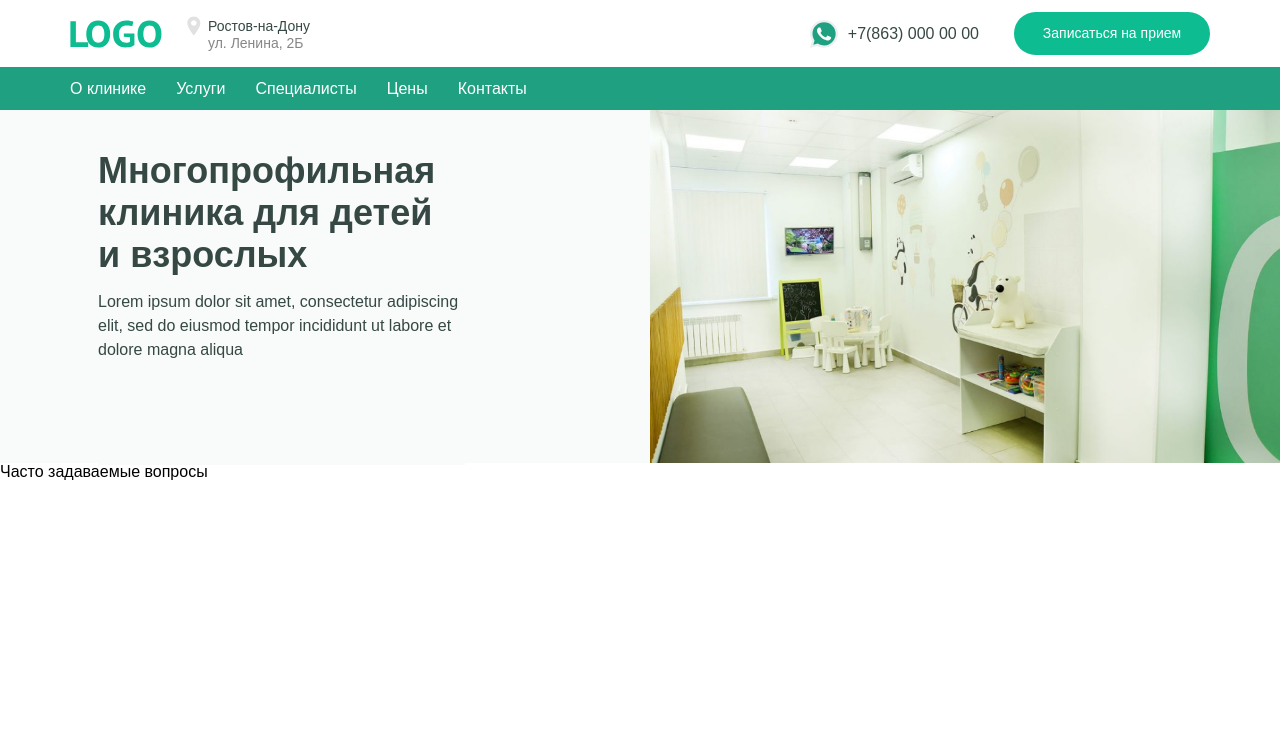
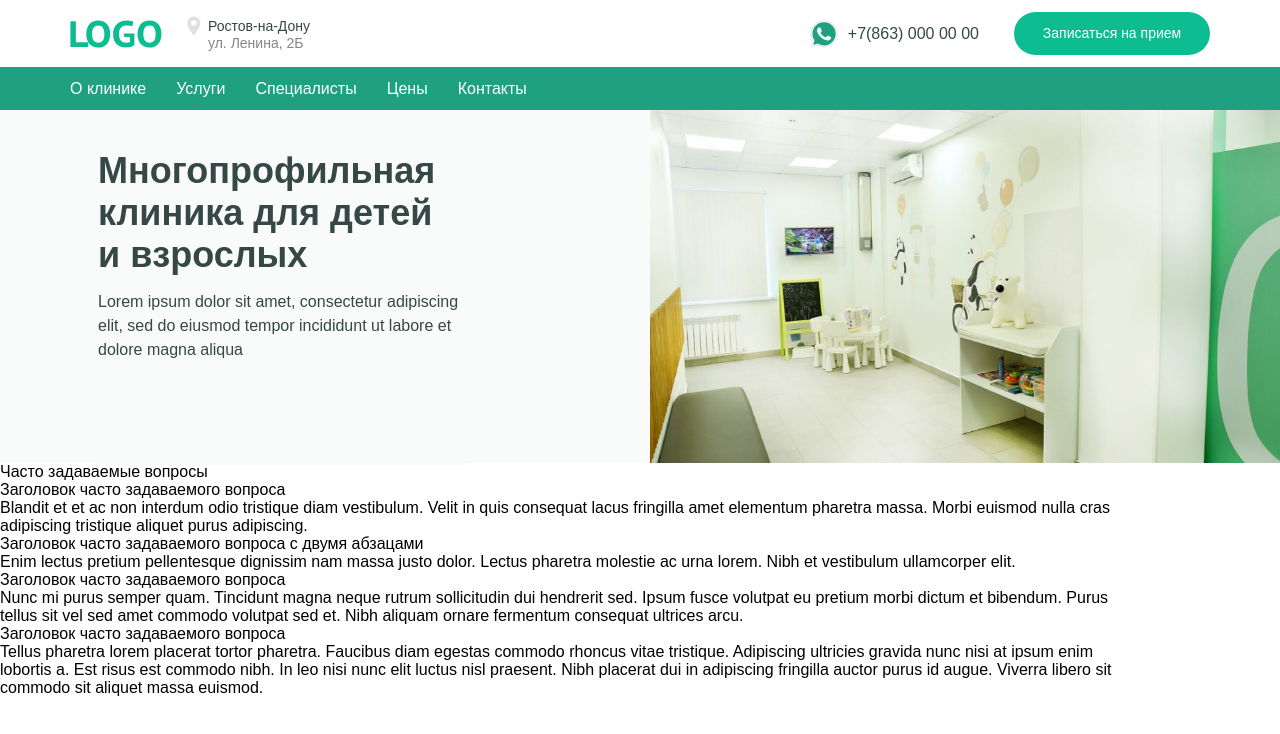
Before and after one commit to AntonTenS/Project-Clinic-React, a React app: page / in a window 1280 px wide. Shown: the top 734 px of the page. Built offline with nearby package versions, Linux system fonts and the light colour scheme; the HTML template or start-up script is replaced by a standard one.

Commit message:
add counter faq

```diff
--- a/src/components/faq.jsx
+++ b/src/components/faq.jsx
@@ -8,15 +8,22 @@ function Faq() {
   // const [count, Setcount] = useState(Object.keys(get.faq.faqs).length);
   //const length = Object.keys({ get }).length;
   //const [count, Setcount] = useState(length);
+
   if (!get) {
     return <div>Загрузка текста...</div>;
   }
+  const count = get.faq.faqs;
+
   return (
     <div className={style.conteiner}>
       <div className={style.flex}>
-        <div className={style.block}>
-          <p className={style.title}>{get.faq.title}</p>
-        </div>
+        <p className={style.title}>{get.faq.title}</p>
+        {Object.keys(count).map((key, index) => (
+          <div className={style.block} key={index}>
+            <p className={style.title}>{count[key].question}</p>
+            <p className={style.title}>{count[key].answer}</p>
+          </div>
+        ))}
       </div>
     </div>
   );
--- a/src/components/text.json
+++ b/src/components/text.json
@@ -19,19 +19,19 @@
   "faq": {
     "title": "Часто задаваемые вопросы",
     "faqs": {
-      "1": {
+      "ob1": {
         "question": "Заголовок часто задаваемого вопроса",
         "answer": "Blandit et et ac non interdum odio tristique diam vestibulum. Velit in quis consequat lacus fringilla amet elementum pharetra massa. Morbi euismod nulla cras adipiscing tristique aliquet purus adipiscing. "
       },
-      "2": {
+      "ob2": {
         "question": "Заголовок часто задаваемого вопроса с двумя абзацами",
         "answer": "Enim lectus pretium pellentesque dignissim nam massa justo dolor. Lectus pharetra molestie ac urna lorem. Nibh et vestibulum ullamcorper elit."
       },
-      "3": {
+      "ob3": {
         "question": "Заголовок часто задаваемого вопроса",
         "answer": "Nunc mi purus semper quam. Tincidunt magna neque rutrum sollicitudin dui hendrerit sed. Ipsum fusce volutpat eu pretium morbi dictum et bibendum. Purus tellus sit vel sed amet commodo volutpat sed et. Nibh aliquam ornare fermentum consequat ultrices arcu. "
       },
-      "4": {
+      "ob4": {
         "question": "Заголовок часто задаваемого вопроса",
         "answer": "Tellus pharetra lorem placerat tortor pharetra. Faucibus diam egestas commodo rhoncus vitae tristique. Adipiscing ultricies gravida nunc nisi at ipsum enim lobortis a. Est risus est commodo nibh. In leo nisi nunc elit luctus nisl praesent. Nibh placerat dui in adipiscing fringilla auctor purus id augue. Viverra libero sit commodo sit aliquet massa euismod. "
       }
```
